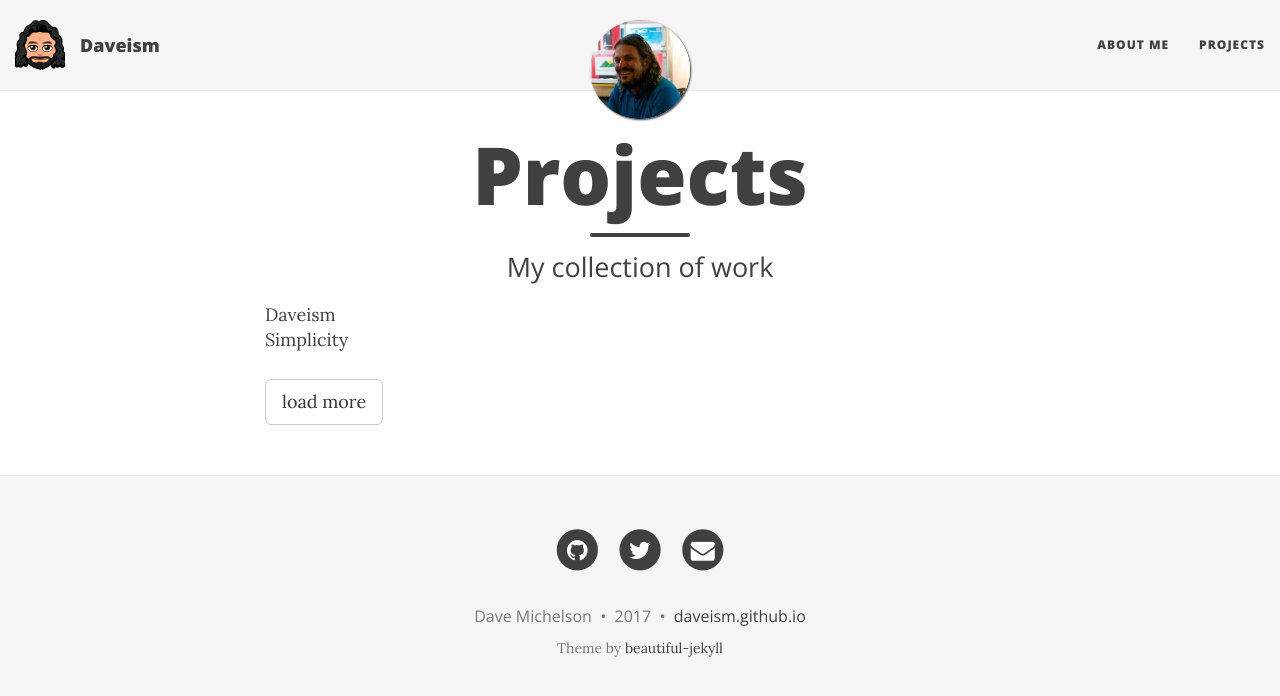
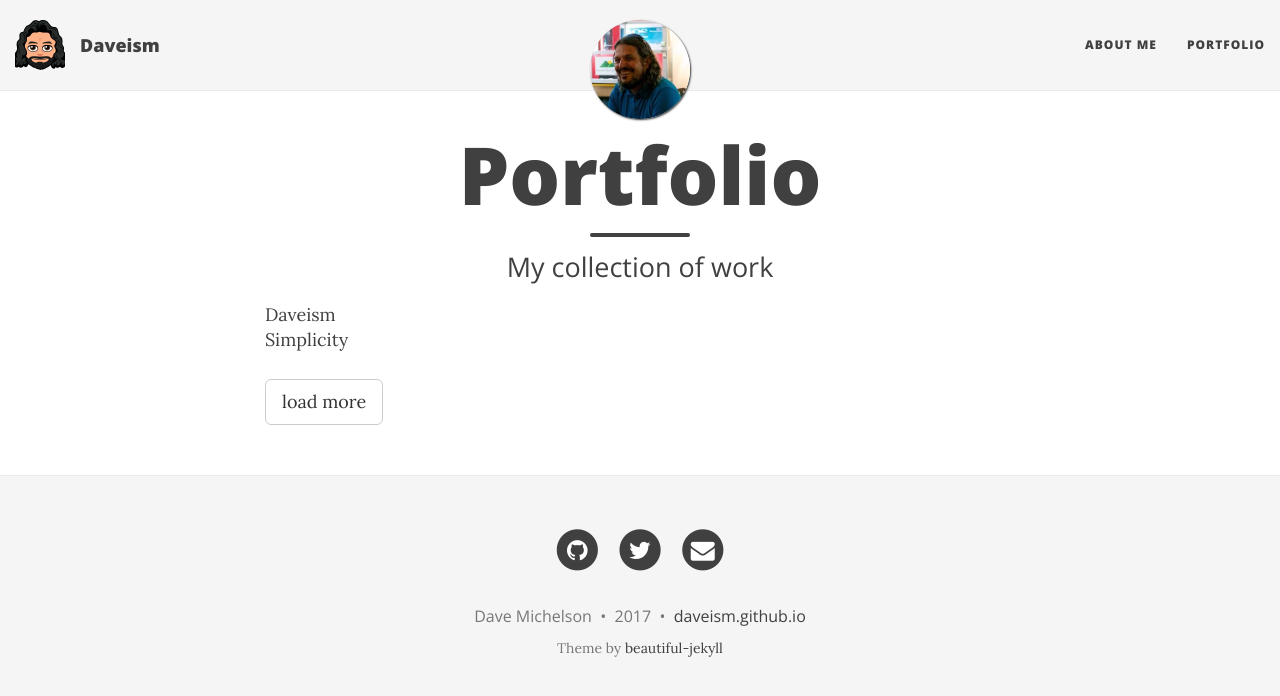
Before and after one commit to daveism/sample-site, a Jekyll site: the page built from projects_pages_orig.html, in a window 1280 px wide. Shown: the top 696 px of the page. Built offline with Jekyll 4.4.1, drawn with Linux system fonts in a browser that asks for light colours; nearby versions of some CDN libraries.

Commit message:
rename projects - portfolio

```diff
--- a/_config.yml
+++ b/_config.yml
@@ -24,7 +24,7 @@ description: A collection of my work!
 # List of links in the navigation bar
 navbar-links:
   About Me: "aboutme"
-  Projects: "projects_pages_orig.html"
+  Portfolio: "projects_pages_orig.html"
   # Resources:
   #    - Beautiful Jekyll: "http://deanattali.com/beautiful-jekyll/"
   #   - Learn markdown: "http://www.markdowntutorial.com/"
--- a/projects_pages_orig.html
+++ b/projects_pages_orig.html
@@ -1,6 +1,6 @@
 ---
 layout: page
-title: Projects
+title: Portfolio
 subtitle: My collection of work
 ---
 
```
